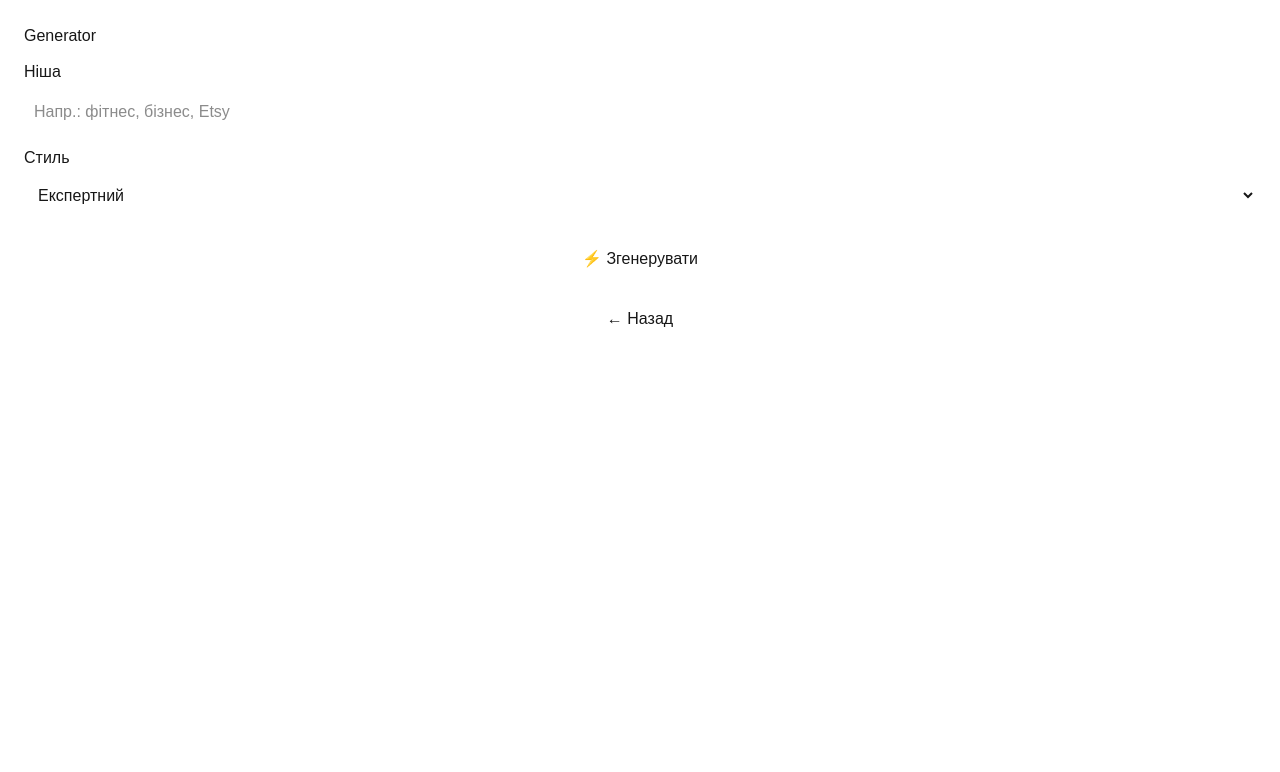
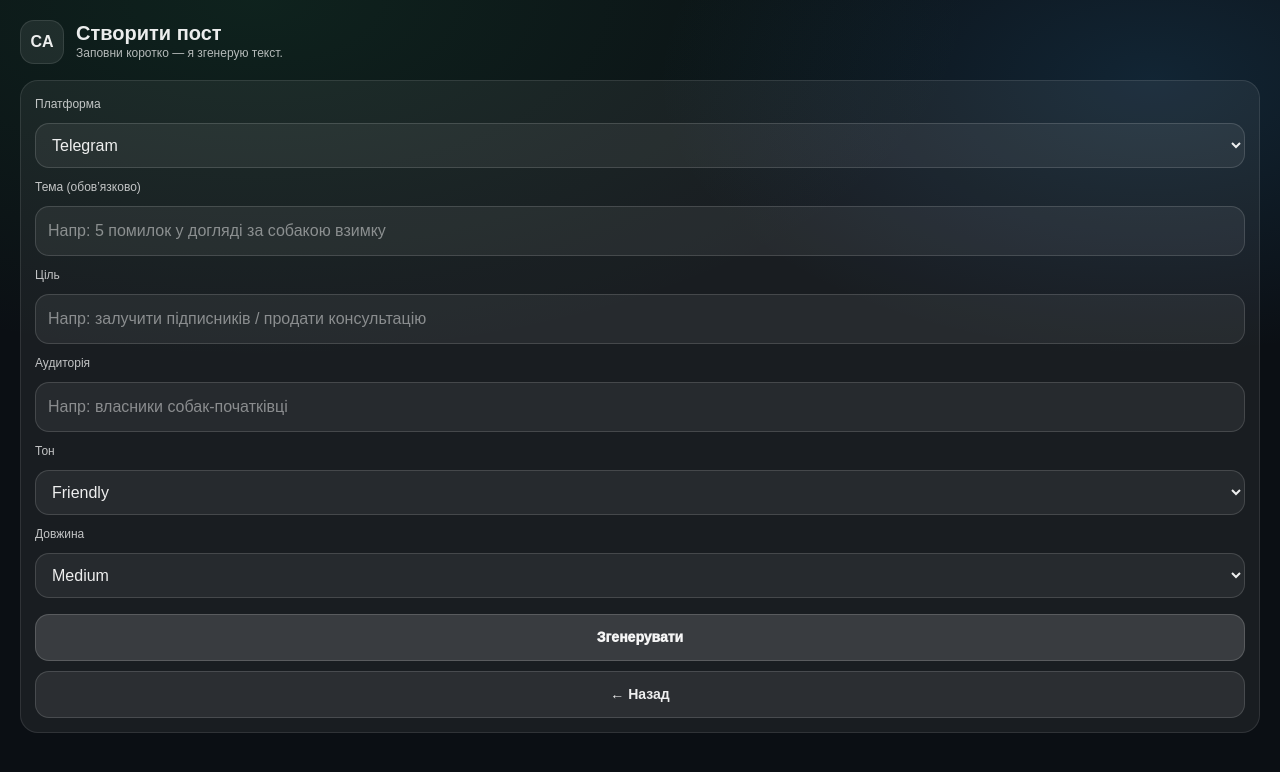
Before and after one commit to filyukvlad-prog/creative-agent, a Next.js app: page /generate in a window 1280 px wide. Shown: the top 772 px of the page. Built offline with nearby package versions, Linux system fonts and the light colour scheme.

Commit message:
Add OpenAI generate flow

```diff
--- /dev/null
+++ b/app/api/ai/generate/route.ts
@@ -0,0 +1,57 @@
+import { NextResponse } from "next/server";
+import OpenAI from "openai";
+
+export const runtime = "nodejs";
+
+function buildPrompt(input: any) {
+  const platform = String(input?.platform || "telegram");
+  const topic = String(input?.topic || "").trim();
+  const goal = String(input?.goal || "").trim();
+  const tone = String(input?.tone || "friendly").trim();
+  const audience = String(input?.audience || "").trim();
+  const length = String(input?.length || "medium").trim();
+  const lang = String(input?.lang || "uk").trim();
+
+  return `
+Language: ${lang}
+Platform: ${platform}
+Tone: ${tone}
+Length: ${length}
+Topic: ${topic || "(not provided)"}
+Goal: ${goal || "(not provided)"}
+Audience: ${audience || "(not provided)"}
+
+Generate:
+1) Hook (1 line)
+2) Body (structured, readable)
+3) CTA (1–2 lines)
+4) 5 hashtags (if platform supports)
+  `.trim();
+}
+
+export async function POST(req: Request) {
+  try {
+    const apiKey = process.env.OPENAI_API_KEY;
+    if (!apiKey) {
+      return NextResponse.json({ ok: false, error: "Missing OPENAI_API_KEY" }, { status: 500 });
+    }
+
+    const body = await req.json().catch(() => ({}));
+    if (!body?.topic) {
+      return NextResponse.json({ ok: false, error: "Missing topic" }, { status: 400 });
+    }
+
+    const client = new OpenAI({ apiKey });
+
+    const response = await client.responses.create({
+      model: "gpt-4o-mini",
+      instructions:
+        "You are a senior social media copywriter. Output clean text only. Keep it concise and high quality.",
+      input: buildPrompt(body),
+    });
+
+    return NextResponse.json({ ok: true, text: response.output_text });
+  } catch (e: any) {
+    return NextResponse.json({ ok: false, error: e?.message || "Unknown error" }, { status: 500 });
+  }
+}
--- a/app/generate/page.tsx
+++ b/app/generate/page.tsx
@@ -1,37 +1,224 @@
-import Link from "next/link";
+"use client";
+
+import { useEffect, useState } from "react";
 
 export default function GeneratePage() {
+  const [platform, setPlatform] = useState("telegram");
+  const [topic, setTopic] = useState("");
+  const [goal, setGoal] = useState("");
+  const [tone, setTone] = useState("friendly");
+  const [audience, setAudience] = useState("");
+  const [length, setLength] = useState("medium");
+  const [loading, setLoading] = useState(false);
+  const [error, setError] = useState<string | null>(null);
+
+  useEffect(() => {
+    const tg = (window as any).Telegram?.WebApp;
+    if (!tg) return;
+
+    tg.ready();
+    tg.expand?.();
+    tg.MainButton?.setText?.("Згенерувати");
+    tg.MainButton?.show?.();
+
+    const onClick = () => {
+      (document.getElementById("ca-generate-btn") as HTMLButtonElement | null)?.click();
+    };
+
+    tg.MainButton?.onClick?.(onClick);
+
+    return () => {
+      tg.MainButton?.offClick?.(onClick);
+      tg.MainButton?.hide?.();
+    };
+  }, []);
+
+  const submit = async () => {
+    setError(null);
+
+    if (!topic.trim()) {
+      setError("Вкажи тему.");
+      return;
+    }
+
+    setLoading(true);
+    try {
+      const r = await fetch("/api/ai/generate", {
+        method: "POST",
+        headers: { "Content-Type": "application/json" },
+        body: JSON.stringify({
+          platform,
+          topic,
+          goal,
+          tone,
+          audience,
+          length,
+          lang: "uk",
+        }),
+      });
+
+      const data = await r.json();
+      if (!r.ok || !data?.ok) throw new Error(data?.error || "Generation failed");
+
+      // Збережемо результат для сторінки /result
+      sessionStorage.setItem("ca_last_result", data.text || "");
+      window.location.href = `${window.location.origin}/result`;
+    } catch (e: any) {
+      setError(String(e?.message || e));
+    } finally {
+      setLoading(false);
+    }
+  };
+
   return (
-    <main style={{ padding: 24, display: "grid", gap: 12 }}>
-      <h1 style={{ margin: 0 }}>Generator</h1>
+    <main style={styles.page}>
+      <header style={styles.header}>
+        <div style={styles.brandRow}>
+          <div style={styles.logo}>CA</div>
+          <div style={{ display: "grid", gap: 2 }}>
+            <h1 style={styles.title}>Створити пост</h1>
+            <div style={styles.subtitle}>Заповни коротко — я згенерую текст.</div>
+          </div>
+        </div>
+      </header>
 
-      <label style={{ display: "grid", gap: 6 }}>
-        Ніша
+      <section style={styles.card}>
+        <label style={styles.label}>Платформа</label>
+        <select style={styles.input} value={platform} onChange={(e) => setPlatform(e.target.value)}>
+          <option value="telegram">Telegram</option>
+          <option value="instagram">Instagram</option>
+          <option value="linkedin">LinkedIn</option>
+        </select>
+
+        <label style={styles.label}>Тема (обовʼязково)</label>
         <input
-          placeholder="Напр.: фітнес, бізнес, Etsy"
-          style={{ padding: 10 }}
+          style={styles.input}
+          value={topic}
+          onChange={(e) => setTopic(e.target.value)}
+          placeholder="Напр: 5 помилок у догляді за собакою взимку"
         />
-      </label>
 
-      <label style={{ display: "grid", gap: 6 }}>
-        Стиль
-        <select style={{ padding: 10 }}>
-          <option>Експертний</option>
-          <option>Дружній</option>
-          <option>Продаючий</option>
-          <option>Креативний</option>
+        <label style={styles.label}>Ціль</label>
+        <input
+          style={styles.input}
+          value={goal}
+          onChange={(e) => setGoal(e.target.value)}
+          placeholder="Напр: залучити підписників / продати консультацію"
+        />
+
+        <label style={styles.label}>Аудиторія</label>
+        <input
+          style={styles.input}
+          value={audience}
+          onChange={(e) => setAudience(e.target.value)}
+          placeholder="Напр: власники собак-початківці"
+        />
+
+        <label style={styles.label}>Тон</label>
+        <select style={styles.input} value={tone} onChange={(e) => setTone(e.target.value)}>
+          <option value="friendly">Friendly</option>
+          <option value="expert">Expert</option>
+          <option value="bold">Bold</option>
         </select>
-      </label>
 
-      <Link href="/result">
-        <button style={{ padding: 12, width: "100%", marginTop: 8 }}>
-          ⚡ Згенерувати
+        <label style={styles.label}>Довжина</label>
+        <select style={styles.input} value={length} onChange={(e) => setLength(e.target.value)}>
+          <option value="short">Short</option>
+          <option value="medium">Medium</option>
+          <option value="long">Long</option>
+        </select>
+
+        {error && <div style={styles.error}>{error}</div>}
+
+        <button
+          id="ca-generate-btn"
+          style={styles.primaryBtn}
+          onClick={submit}
+          disabled={loading}
+        >
+          {loading ? "Генерую…" : "Згенерувати"}
         </button>
-      </Link>
 
-      <Link href="/dashboard">
-        <button style={{ padding: 12, width: "100%" }}>← Назад</button>
-      </Link>
+        <button
+          style={styles.secondaryBtn}
+          onClick={() => (window.location.href = `${window.location.origin}/dashboard`)}
+        >
+          ← Назад
+        </button>
+      </section>
     </main>
   );
 }
+
+const styles: Record<string, React.CSSProperties> = {
+  page: {
+    minHeight: "100vh",
+    background:
+      "radial-gradient(1200px 600px at 20% 0%, rgba(46, 204, 113, 0.10), transparent 60%), radial-gradient(900px 500px at 90% 10%, rgba(52, 152, 219, 0.16), transparent 55%), #0b0f14",
+    color: "rgba(255,255,255,0.92)",
+    padding: 20,
+    display: "grid",
+    gap: 16,
+    alignContent: "start",
+  },
+  header: { display: "flex", gap: 12, alignItems: "center" },
+  brandRow: { display: "flex", gap: 12, alignItems: "center" },
+  logo: {
+    width: 44,
+    height: 44,
+    borderRadius: 14,
+    display: "grid",
+    placeItems: "center",
+    fontWeight: 900,
+    background: "rgba(255,255,255,0.08)",
+    border: "1px solid rgba(255,255,255,0.10)",
+  },
+  title: { margin: 0, fontSize: 20, fontWeight: 900, lineHeight: 1.1 },
+  subtitle: { fontSize: 12, opacity: 0.75, lineHeight: 1.3 },
+  card: {
+    borderRadius: 18,
+    background: "rgba(255,255,255,0.06)",
+    border: "1px solid rgba(255,255,255,0.10)",
+    padding: 14,
+    display: "grid",
+    gap: 10,
+  },
+  label: { fontSize: 12, opacity: 0.8 },
+  input: {
+    padding: 12,
+    borderRadius: 14,
+    border: "1px solid rgba(255,255,255,0.14)",
+    background: "rgba(255,255,255,0.06)",
+    color: "rgba(255,255,255,0.92)",
+    outline: "none",
+  },
+  primaryBtn: {
+    width: "100%",
+    padding: 12,
+    borderRadius: 14,
+    border: "1px solid rgba(255,255,255,0.16)",
+    background: "rgba(255,255,255,0.14)",
+    color: "rgba(255,255,255,0.95)",
+    fontWeight: 950,
+    fontSize: 14,
+    marginTop: 6,
+  },
+  secondaryBtn: {
+    width: "100%",
+    padding: 12,
+    borderRadius: 14,
+    border: "1px solid rgba(255,255,255,0.14)",
+    background: "rgba(255,255,255,0.08)",
+    color: "rgba(255,255,255,0.92)",
+    fontWeight: 900,
+    fontSize: 14,
+  },
+  error: {
+    fontSize: 12,
+    color: "rgba(231, 76, 60, 0.95)",
+    background: "rgba(231, 76, 60, 0.10)",
+    border: "1px solid rgba(231, 76, 60, 0.25)",
+    padding: 10,
+    borderRadius: 14,
+  },
+};
--- a/app/result/page.tsx
+++ b/app/result/page.tsx
@@ -1,37 +1,116 @@
-import Link from "next/link";
+"use client";
+
+import { useEffect, useState } from "react";
 
 export default function ResultPage() {
+  const [text, setText] = useState("");
+
+  useEffect(() => {
+    setText(sessionStorage.getItem("ca_last_result") || "");
+  }, []);
+
+  const copy = async () => {
+    try {
+      await navigator.clipboard.writeText(text);
+      const tg = (window as any).Telegram?.WebApp;
+      tg?.showToast?.("Скопійовано") || tg?.showPopup?.({ message: "Скопійовано", buttons: [{ type: "ok" }] });
+    } catch {
+      // ignore
+    }
+  };
+
   return (
-    <main style={{ padding: 24, display: "grid", gap: 12 }}>
-      <h1 style={{ margin: 0 }}>Готово 🚀</h1>
-      <p style={{ margin: 0 }}>Ось твій контент (поки демо-текст):</p>
+    <main style={styles.page}>
+      <header style={styles.header}>
+        <div style={styles.brandRow}>
+          <div style={styles.logo}>CA</div>
+          <div style={{ display: "grid", gap: 2 }}>
+            <h1 style={styles.title}>Результат</h1>
+            <div style={styles.subtitle}>Готово. Можеш відредагувати і скопіювати.</div>
+          </div>
+        </div>
+      </header>
 
-      <div
-        style={{
-          padding: 12,
-          border: "1px solid #333",
-          borderRadius: 12
-        }}
-      >
-        Сьогодні коротка порада: зроби 1 маленьку дію, яка наблизить тебе до мети.
-        Потім повтори завтра. Послідовність перемагає мотивацію.
-      </div>
+      <section style={styles.card}>
+        <textarea style={styles.textarea} value={text} onChange={(e) => setText(e.target.value)} />
 
-      <div style={{ display: "grid", gap: 8, marginTop: 8 }}>
-        <button style={{ padding: 12, width: "100%" }}>📋 Копіювати</button>
+        <button style={styles.primaryBtn} onClick={copy} disabled={!text}>
+          Copy
+        </button>
 
-        <Link href="/generate">
-          <button style={{ padding: 12, width: "100%" }}>🔁 Перегенерувати</button>
-        </Link>
-
-        <Link href="/paywall">
-          <button style={{ padding: 12, width: "100%" }}>⭐ Отримати PRO</button>
-        </Link>
-
-        <Link href="/dashboard">
-          <button style={{ padding: 12, width: "100%" }}>🏠 На головну</button>
-        </Link>
-      </div>
+        <button
+          style={styles.secondaryBtn}
+          onClick={() => (window.location.href = `${window.location.origin}/generate`)}
+        >
+          ← Назад до генерації
+        </button>
+      </section>
     </main>
   );
 }
+
+const styles: Record<string, React.CSSProperties> = {
+  page: {
+    minHeight: "100vh",
+    background:
+      "radial-gradient(1200px 600px at 20% 0%, rgba(46, 204, 113, 0.10), transparent 60%), radial-gradient(900px 500px at 90% 10%, rgba(52, 152, 219, 0.16), transparent 55%), #0b0f14",
+    color: "rgba(255,255,255,0.92)",
+    padding: 20,
+    display: "grid",
+    gap: 16,
+    alignContent: "start",
+  },
+  header: { display: "flex", gap: 12, alignItems: "center" },
+  brandRow: { display: "flex", gap: 12, alignItems: "center" },
+  logo: {
+    width: 44,
+    height: 44,
+    borderRadius: 14,
+    display: "grid",
+    placeItems: "center",
+    fontWeight: 900,
+    background: "rgba(255,255,255,0.08)",
+    border: "1px solid rgba(255,255,255,0.10)",
+  },
+  title: { margin: 0, fontSize: 20, fontWeight: 900, lineHeight: 1.1 },
+  subtitle: { fontSize: 12, opacity: 0.75, lineHeight: 1.3 },
+  card: {
+    borderRadius: 18,
+    background: "rgba(255,255,255,0.06)",
+    border: "1px solid rgba(255,255,255,0.10)",
+    padding: 14,
+    display: "grid",
+    gap: 10,
+  },
+  textarea: {
+    minHeight: 340,
+    padding: 12,
+    borderRadius: 14,
+    border: "1px solid rgba(255,255,255,0.14)",
+    background: "rgba(255,255,255,0.06)",
+    color: "rgba(255,255,255,0.92)",
+    outline: "none",
+    resize: "vertical",
+    lineHeight: 1.4,
+  },
+  primaryBtn: {
+    width: "100%",
+    padding: 12,
+    borderRadius: 14,
+    border: "1px solid rgba(255,255,255,0.16)",
+    background: "rgba(255,255,255,0.14)",
+    color: "rgba(255,255,255,0.95)",
+    fontWeight: 950,
+    fontSize: 14,
+  },
+  secondaryBtn: {
+    width: "100%",
+    padding: 12,
+    borderRadius: 14,
+    border: "1px solid rgba(255,255,255,0.14)",
+    background: "rgba(255,255,255,0.08)",
+    color: "rgba(255,255,255,0.92)",
+    fontWeight: 900,
+    fontSize: 14,
+  },
+};
```
